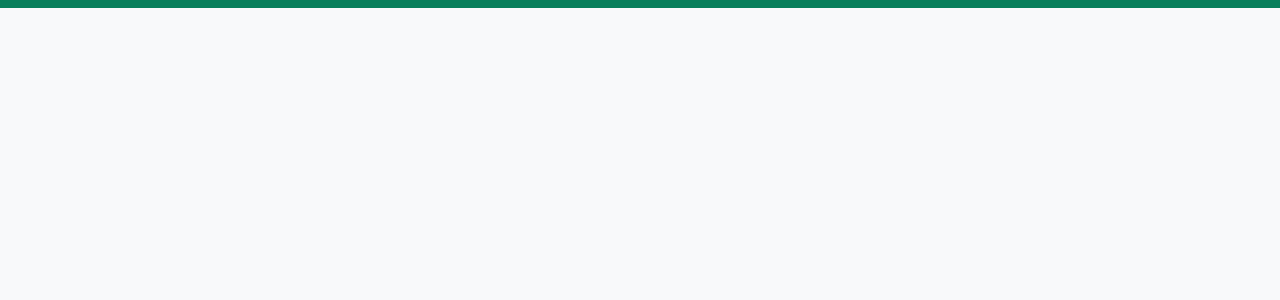
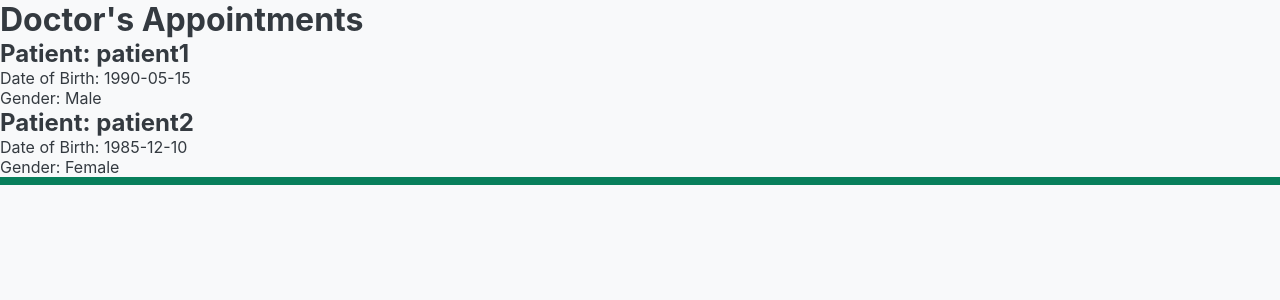
Before and after one commit to kenmusau/medi-plan-client, a React (Create React App) app: page /doctor in a window 1280 px wide. Before the commit this address had no page. Shown: the top 300 px of the page. Built offline with nearby package versions, Linux system fonts and the light colour scheme; data requests are answered from the project's data file.

Commit message:
Deleted patient list and updated doctor appointments page

```diff
--- a/src/App.js
+++ b/src/App.js
@@ -7,7 +7,7 @@ function App() {
     <div className="App">
       <Routes>
         <Route path="/" element={<Home />} />
-        <Route path="/doctor/:id" element={<DoctorAppointments/>} />
+        <Route path="/doctor/" element={<DoctorAppointments/>} />
         <Route path="/patient/:id" element={<PatientAppointments/>} />
       </Routes>
     </div>
--- a/src/components/Doctor/DoctorAppointments.js
+++ b/src/components/Doctor/DoctorAppointments.js
@@ -1,27 +1,24 @@
 import React, { useState, useEffect } from "react";
-import { useParams } from "react-router-dom";
 
 function DoctorAppointments() {
-  const [appointments, setAppointments] = useState([]);
-  const {doctorId } = useParams();
+  const [patients, setPatients] = useState([]);
 
   useEffect(() => {
     fetch("http://localhost:3000/patients")
       .then((response) => response.json())
-      .then((data) => setAppointments(data))
+      .then((data) => setPatients(data))
       .catch((error) => console.error("Error fetching data:", error));
-  }, [doctorId]);
+  }, []);
 
   return (
     <div className="doctor-appointments">
       <h1>Doctor's Appointments</h1>
       <ul>
-        {appointments.map((appointment) => (
-          <li key={appointment.id}>
-            <h2>Patient: {appointment.patient.name}</h2>
-            <p>Date: {appointment.date}</p>
-            <p>Time: {appointment.time}</p>
-            <p>Description: {appointment.description}</p>
+        {patients.map((patient) => (
+          <li key={patient.id}>
+            <h2>Patient: {patient.username}</h2>
+            <p>Date of Birth: {patient.dob}</p>
+            <p>Gender: {patient.gender}</p>
           </li>
         ))}
       </ul>
```
Also changed, not shown: src/components/PatientList/PatientList.js (deleted, +0 -30 lines), src/components/PatientList/PatientList.css (deleted).
